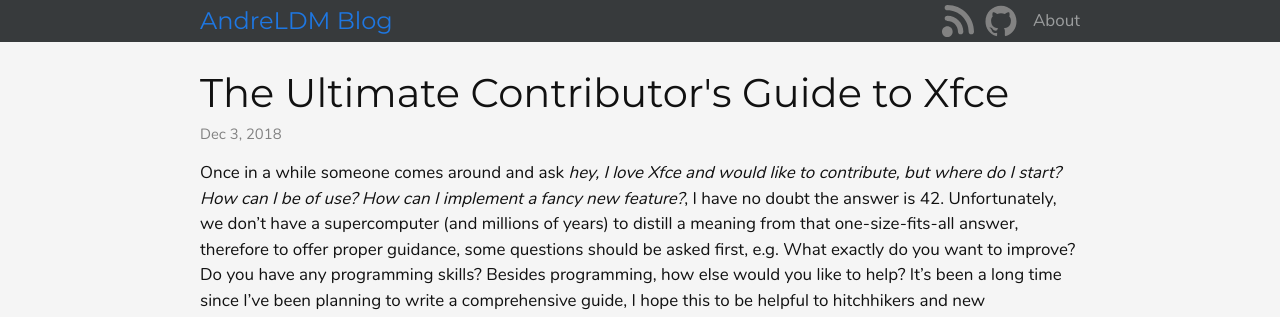
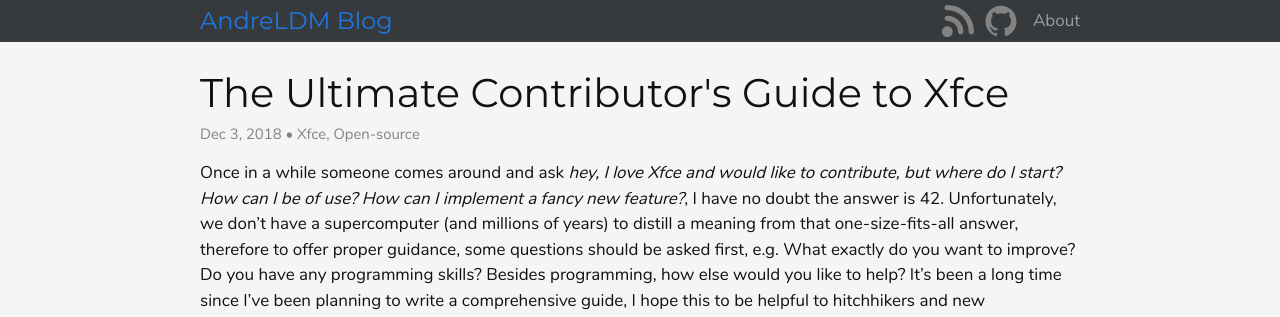
Before and after one commit to andreldm/andreldm.github.io, a Jekyll site: the page built from _posts/2018-12-03-xfce-contributor-guide.md, in a window 1280 px wide and 900 px high. Shown: the top 317 px of the window. Built offline with Jekyll 4.4.1, drawn with Linux system fonts in a browser that asks for light colours; comment, search, counter and statistics services are not loaded.

Commit message:
Show tags on post page

```diff
--- a/_layouts/post.html
+++ b/_layouts/post.html
@@ -5,7 +5,7 @@
 
   <header class="post-header">
     <h2 class="post-title">{{ page.title }}</h2>
-    <p class="post-meta">{{ page.date | date: "%b %-d, %Y" }}{% if page.author %} • {{ page.author }}{% endif %}{% if page.meta %} • {{ page.meta }}{% endif %}</p>
+    <p class="post-meta">{{ page.date | date: "%b %-d, %Y" }}{% if page.author %} • {{ page.author }}{% endif %}{% if page.tags %} • {{ page.tags|join: ', ' }}{% endif %}</p>
   </header>
 
   <article class="post-content">
```
